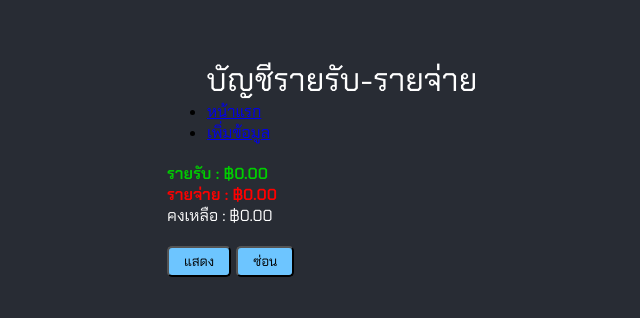
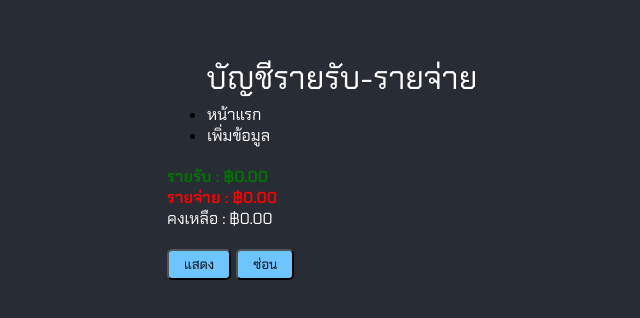
Before and after one commit to kanisornteen/Practice-React, a React (Create React App) app in the folder MyApplication/react-basic/: page / in a window 1280 px wide. Shown: the part 232-550 px from the top of the page, without its empty margins (298-938 px from the left). Built offline with nearby package versions, Linux system fonts and the light colour scheme.

Commit message:
Update MUI

```diff
--- a/MyApplication/react-basic/package.json
+++ b/MyApplication/react-basic/package.json
@@ -3,6 +3,9 @@
   "version": "0.1.0",
   "private": true,
   "dependencies": {
+    "@emotion/react": "^11.11.4",
+    "@emotion/styled": "^11.11.5",
+    "@mui/material": "^5.15.21",
     "@testing-library/jest-dom": "^5.17.0",
     "@testing-library/react": "^13.4.0",
     "@testing-library/user-event": "^13.5.0",
--- a/MyApplication/react-basic/src/App.js
+++ b/MyApplication/react-basic/src/App.js
@@ -52,13 +52,13 @@ function App() {
       <div className="container">
         <Title />
         <Router>
-          <div>
+          <div className="list-page">
             <ul>
               <li>
-                <Link to="/">หน้าแรก</Link>
+                <Link to="/" style={{color:'white', textDecoration: 'none'}}>หน้าแรก</Link>
               </li>
               <li>
-                <Link to="/insert">เพิ่มข้อมูล</Link>
+                <Link to="/insert" style={{color:'white', textDecoration: 'none'}}>เพิ่มข้อมูล</Link>
               </li>
             </ul>
             <Routes>
--- a/MyApplication/react-basic/src/component/App.css
+++ b/MyApplication/react-basic/src/component/App.css
@@ -34,3 +34,7 @@ body {
   cursor: pointer;
   padding: 5px 15px;
 }
+
+.list-page {
+  margin-top: 5px;
+}
--- a/MyApplication/react-basic/src/component/FormComponent.js
+++ b/MyApplication/react-basic/src/component/FormComponent.js
@@ -1,6 +1,7 @@
 import './FormComponent.css'
 import {useEffect, useState} from 'react'
 import { v4 as uuidv4 } from 'uuid';
+import Button from '@mui/material/Button';
 
 const FormComponent = (props)=> {
     const [title, setTitle] = useState('') // อ่านการใช้ useState ได้ที่โฟลเดอร์ How to Create React and Learn React - 7-11
@@ -26,7 +27,7 @@ const FormComponent = (props)=> {
         props.addItem(itemData)
     }
     useEffect(()=>{  // อ่านการใช้ useEffect ได้ที่โฟลเดอร์ How to Create React and Learn React - 13-15
-        const checkData = title.trim().length > 0 && amount !== 0
+        const checkData = title.trim().length > 0 && amount !== 0 && amount !== ''
         setStatusBtn(checkData)
     }, [title, amount])
 
@@ -42,7 +43,7 @@ const FormComponent = (props)=> {
                     <input type="text" placeholder="ระบุจำนวนเงิน" onChange={inputAmount} value={amount}></input>
                 </div>
                 <div>
-                    <button type="submit" className="btn" disabled={!statusBtn}>เพิ่มรายการ</button>
+                    <Button type="submit" variant='contained' sx={{mt: 2, width: '100%'}} disabled={!statusBtn}>เพิ่มรายการ</Button>
                 </div>
             </form>
         </>
--- a/MyApplication/react-basic/src/component/Report.css
+++ b/MyApplication/react-basic/src/component/Report.css
@@ -4,7 +4,7 @@
 }
 
 .income {
-    color: rgb(0, 205, 0);
+    color: rgb(0, 119, 0);
 }
 
 .expense {
```
Also changed, not shown: 1 other file (tests, documents, lock files or other folders).
